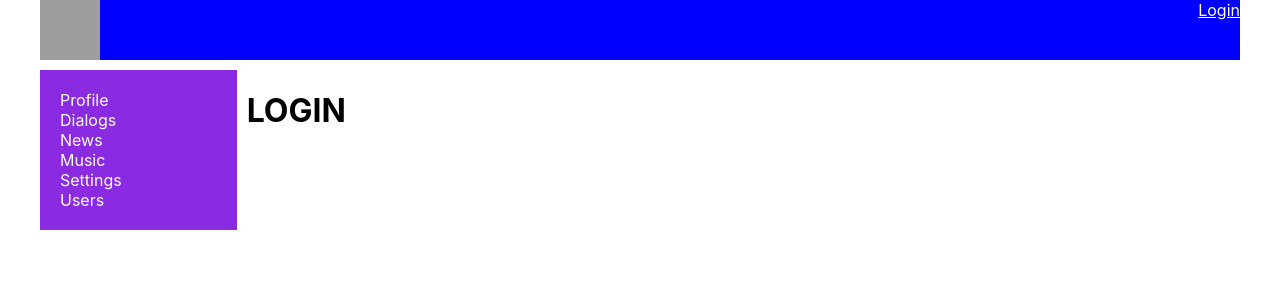
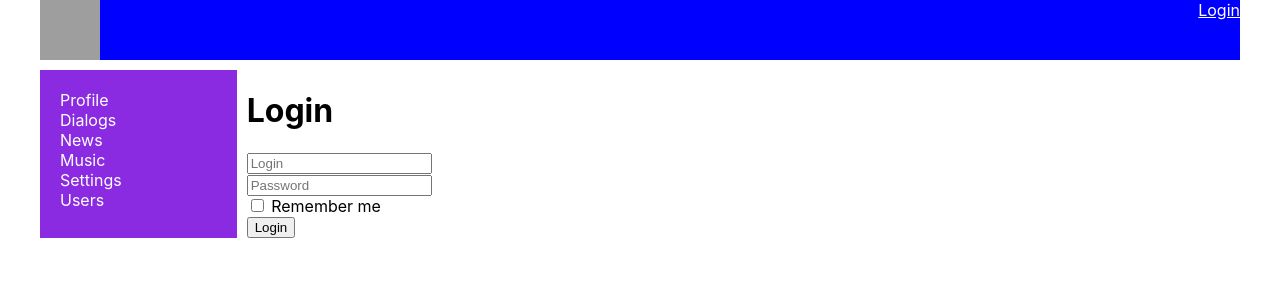
Before and after one commit to stormofe/ReactSamurai, a React (Create React App) app: page /login in a window 1280 px wide. Shown: the top 300 px of the page. Built offline with nearby package versions, Linux system fonts and the light colour scheme; no server answers; grey boxes are pictures that could not be loaded.

Commit message:
Add  redux-form. Settinggs for LoginForm

```diff
--- a/package.json
+++ b/package.json
@@ -13,6 +13,7 @@
     "react-router-dom": "^5.2.0",
     "react-scripts": "4.0.3",
     "redux": "^4.1.0",
+    "redux-form": "^8.3.7",
     "redux-thunk": "^2.3.0",
     "web-vitals": "^1.1.2"
   },
--- a/src/components/Login/Login.jsx
+++ b/src/components/Login/Login.jsx
@@ -1,10 +1,35 @@
 import React from 'react';
+import { Field, reduxForm } from 'redux-form';
 
+
+
+const LoginForm = (props) => {
+	return (
+		<form onSubmit={props.handleSubmit}>
+			<div>
+				<Field placeholder={"Login"} name={"login"} component={"input"} />
+			</div>
+			<div>
+				<Field placeholder={"Password"} name={"password"} component={"input"} />
+			</div>
+			<div>
+				<Field type={"Checkbox"} name={"rememberMe"} component={"input"} /> Remember me
+			</div>
+			<div>
+				<button>Login</button>
+			</div>
+
+		</form>
+	)
+}
+
+const LoginReduxForm = reduxForm({ form: 'login' })(LoginForm);
 
 const Login = (props) => {
 	return (
 		<div>
-			<h1>LOGIN</h1>
+			<h1>Login</h1>
+			<LoginReduxForm />
 		</div>
 	)
 }
--- a/src/components/Profile/ProfileInfo/ProfileStatus.jsx
+++ b/src/components/Profile/ProfileInfo/ProfileStatus.jsx
@@ -28,6 +28,14 @@
 		})
 	}
 
+	componentDidUpdate(prevProps, prevState) {
+		if (prevProps.status !== this.props.status) {
+			this.setState({
+				status: this.props.status
+			});
+		}
+	}
+
 	render() {
 		return (
 			<div>
--- a/src/redux/redux-store.js
+++ b/src/redux/redux-store.js
@@ -4,13 +4,15 @@
 import dialogsReducer from "./dialogs-reducer";
 import profileReducer from "./profile-reducer";
 import usersReducer from "./users-reducer";
+import { reducer as formReducer } from 'redux-form';
 
 
 let reducers = combineReducers({
 	profilePage: profileReducer,
 	dialogsPage: dialogsReducer,
 	usersPage: usersReducer,
-	auth: authReducer
+	auth: authReducer,
+	form: formReducer
 });
 
 
```
Also changed, not shown: 1 other file (tests, documents, lock files or other folders).
